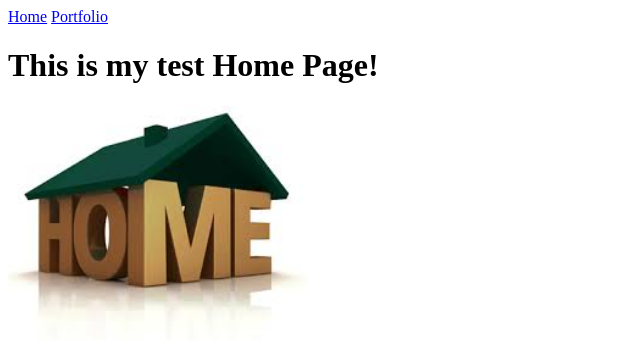
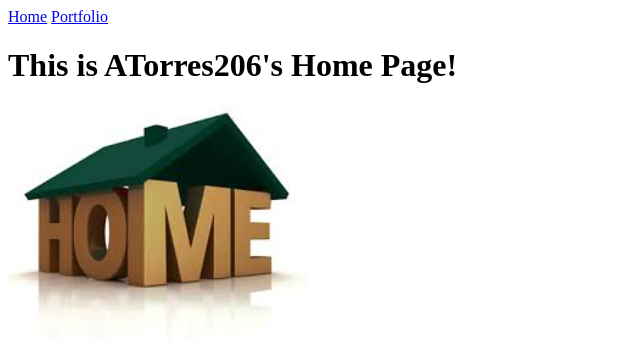
Before and after one commit to ATorres206/ATorres206.github.io, a plain HTML site: page my_website/index.html in a window 1280 px wide. Shown: the whole page, without its empty margins (0-640 px from the left). Drawn offline with Linux system fonts and the light colour scheme.

Commit message:
Changed the heading

```diff
--- a/my_website/index.html
+++ b/my_website/index.html
@@ -7,7 +7,7 @@
   <body>
     <a href="index.html">Home</a>
     <a href="portfolio.html">Portfolio</a>
-    <h1>This is my test Home Page!</h1>
+    <h1>This is ATorres206's Home Page!</h1>
     <img src="images/home.jpg" height="250">
   </body>
 </html>
```
